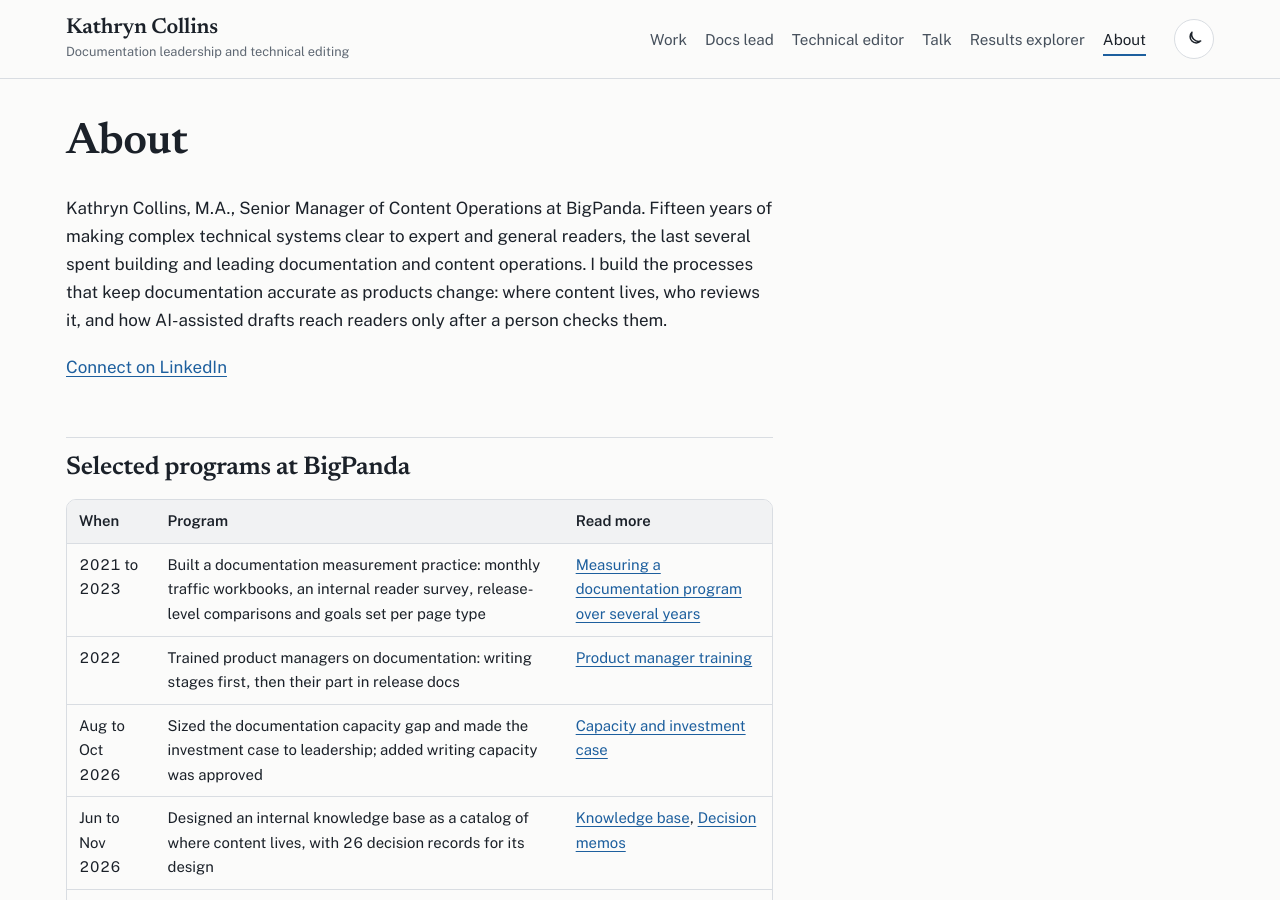
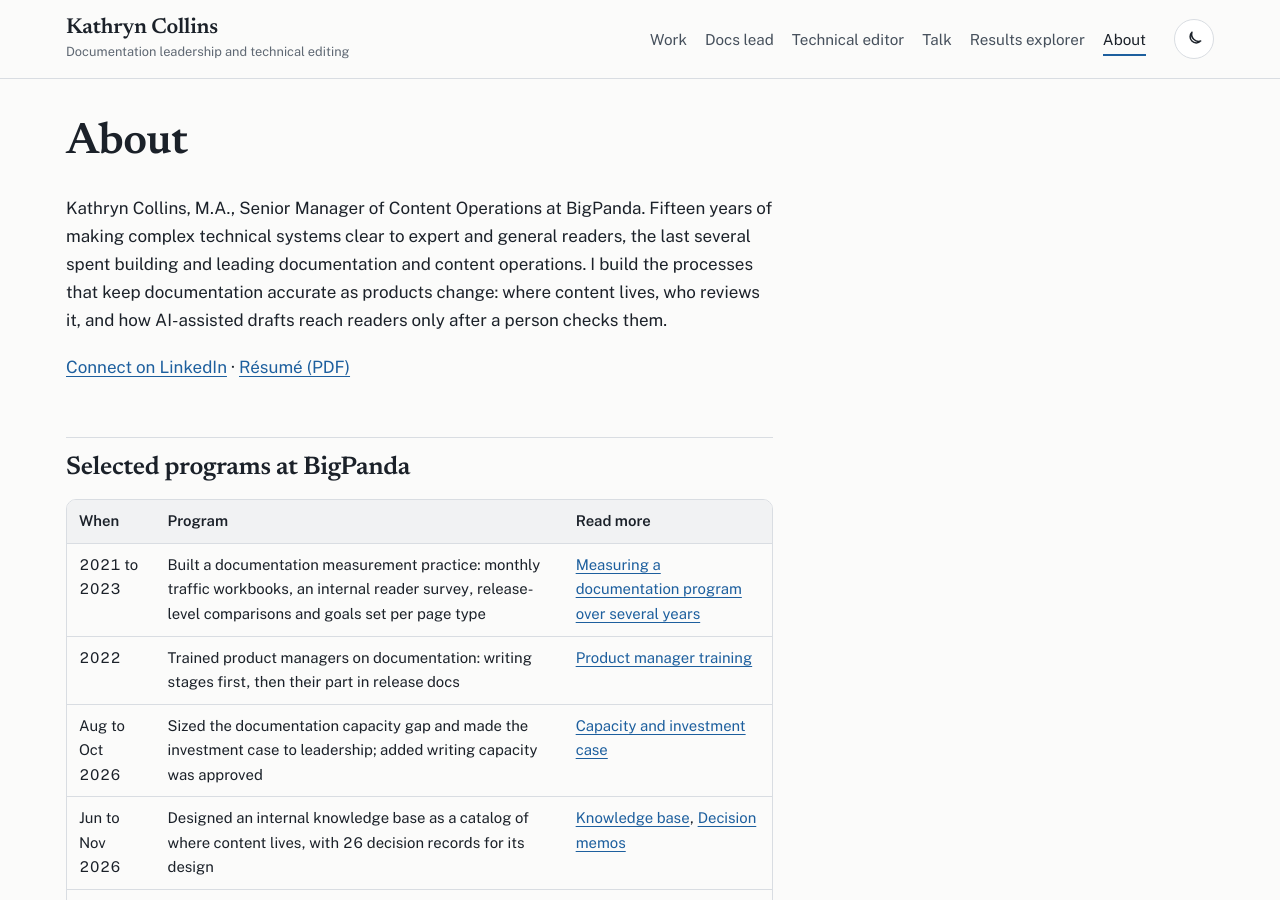
Before and after one commit to KathrynMCollins/portfolio-projects, a Jekyll site: the page built from about.md, in a window 1280 px wide and 900 px high. Built offline with Jekyll 4.4.1, drawn with Linux system fonts in a browser that asks for light colours.

Commit message:
Add résumé PDF, linked from the About page
Co-Authored-By: Claude Opus 5.5 <noreply@anthropic.com>
Claude-Session: https://claude.ai/code/session_01RC7ksyGTKDDKHG6dUkXrRy

```diff
--- a/about.md
+++ b/about.md
@@ -7,7 +7,7 @@ description: Kathryn Collins, Senior Manager of Content Operations at BigPanda.
 
 Kathryn Collins, M.A., Senior Manager of Content Operations at BigPanda. Fifteen years of making complex technical systems clear to expert and general readers, the last several spent building and leading documentation and content operations. I build the processes that keep documentation accurate as products change: where content lives, who reviews it, and how AI-assisted drafts reach readers only after a person checks them.
 
-[Connect on LinkedIn](https://www.linkedin.com/in/kathryn-collins-34237320b)
+[Connect on LinkedIn](https://www.linkedin.com/in/kathryn-collins-34237320b) · [Résumé (PDF)](assets/files/Kathryn_Collins_Resume.pdf)
 
 ## Selected programs at BigPanda
 
```
Also changed, not shown: 1 other file.
